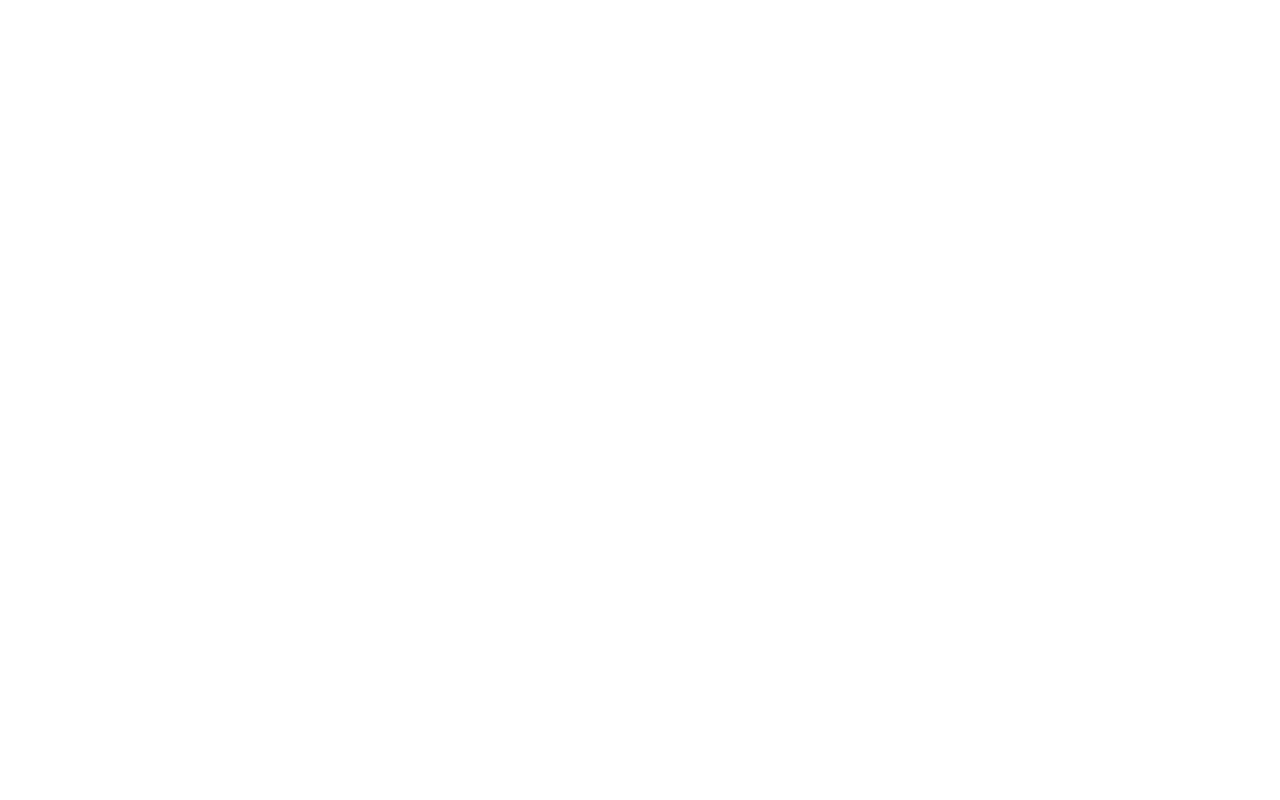
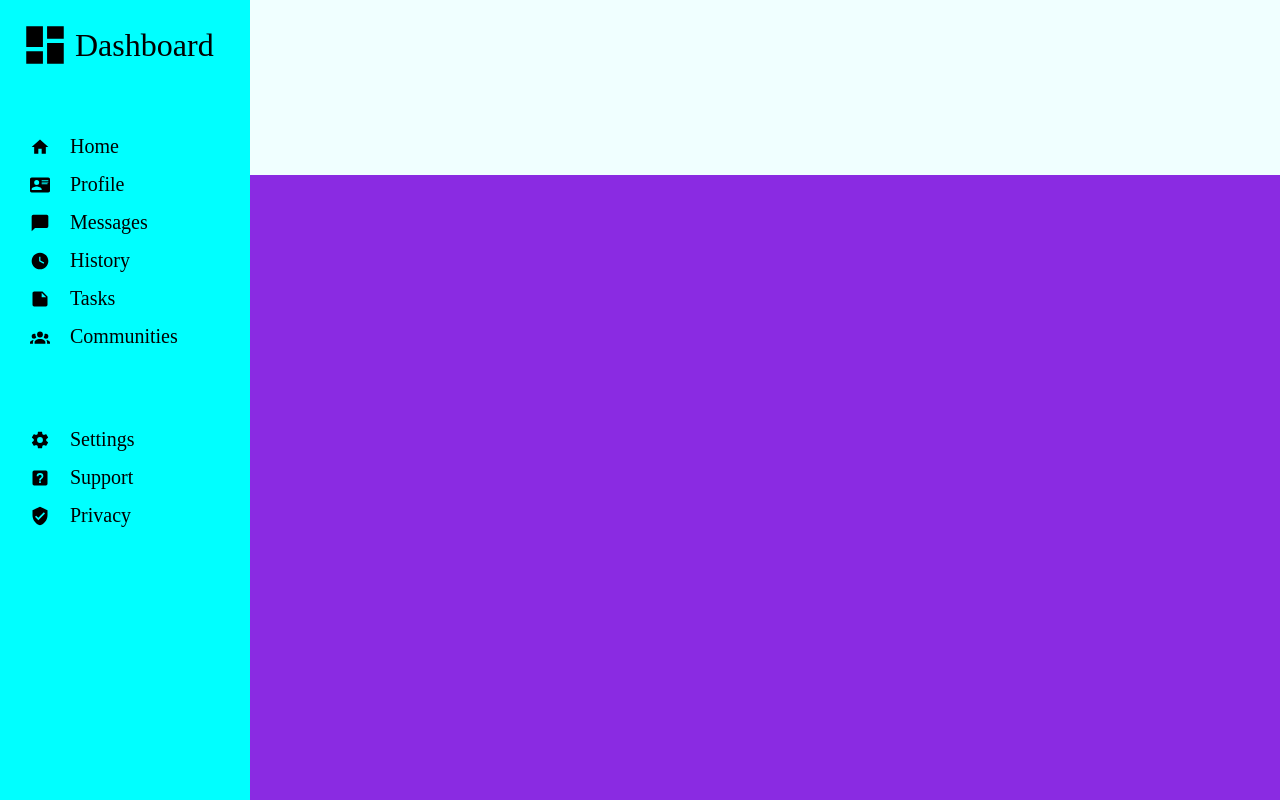
Before and after one commit to TFA05/admin-dashboard, a plain HTML site: page index.html in a window 1280 px wide. Drawn offline with Linux system fonts and the light colour scheme.

Commit message:
Make sidebar and basic page layout

```diff
--- a/index.html
+++ b/index.html
@@ -7,6 +7,29 @@
     <link rel="stylesheet" href="style.css">
 </head>
 <body>
-
+    <nav>
+        <div class="navTitle">
+            <img src="img/dashboardIcon.svg" class="dashIcon"> Dashboard
+        </div>
+        <div class="directionList">
+            <ul>
+                <li><img src="img/homeIcon.svg">Home</li>
+                <li><img src="img/profileIcon.svg">Profile</li>
+                <li><img src="img/messageIcon.svg">Messages</li>
+                <li><img src="img/historyIcon.svg">History</li>
+                <li><img src="img/tasksIcon.svg">Tasks</li>
+                <li><img src="img/communitiesIcon.svg">Communities</li>
+            </ul>
+        </div>
+        <div class="helpList">
+            <ul>
+                <li><img src="img/settingsIcon.svg">Settings</li>
+                <li><img src="img/supportIcon.svg">Support</li>
+                <li><img src="img/privacyIcon.svg">Privacy</li>
+            </ul>
+        </div>
+    </nav>
+    <header></header>
+    <main></main>
 </body>
 </html>
--- a/style.css
+++ b/style.css
@@ -1,4 +1,65 @@
 *{
     margin: 0;
     padding: 0;
+    box-sizing: border-box;
 }
+
+ul{
+    list-style-type: none;
+}
+
+html, body{
+    height: 100%;
+}
+
+body{
+    display: grid;
+    grid-template-columns: minmax(250px, 1fr) 5.5fr;
+    grid-template-rows: 175px 1fr;
+}
+
+nav{
+    background-color: aqua;
+    grid-row: 1 / 3;
+    padding: 20px;
+    display: grid;
+    grid-template-rows: 50px auto 1fr;
+}
+
+.navTitle{
+    display: flex;
+    align-items: center;
+    font-size: 32px;
+}
+
+.dashIcon{
+    width: 50px;
+    aspect-ratio: 1;
+    margin-right: 5px;
+}
+
+.directionList{
+    margin: 50px 0;
+}
+
+li{
+    margin: 15px 0;
+    font-size: 20px;
+    display: flex;
+    align-items: center;
+    gap: 20px;
+}
+
+li > img{
+    width: 20px;
+    aspect-ratio: 1;
+    margin-left: 10px;
+}
+
+header{
+    background-color: azure;
+}
+
+main{
+    background-color: blueviolet;
+}
```
Also changed, not shown: img/communitiesIcon.svg (added), img/dashboardIcon.svg (added), img/historyIcon.svg (added), img/homeIcon.svg (added), img/messageIcon.svg (added), img/privacyIcon.svg (added), img/profileIcon.svg (added), img/settingsIcon.svg (added), img/supportIcon.svg (added), img/tasksIcon.svg (added).
